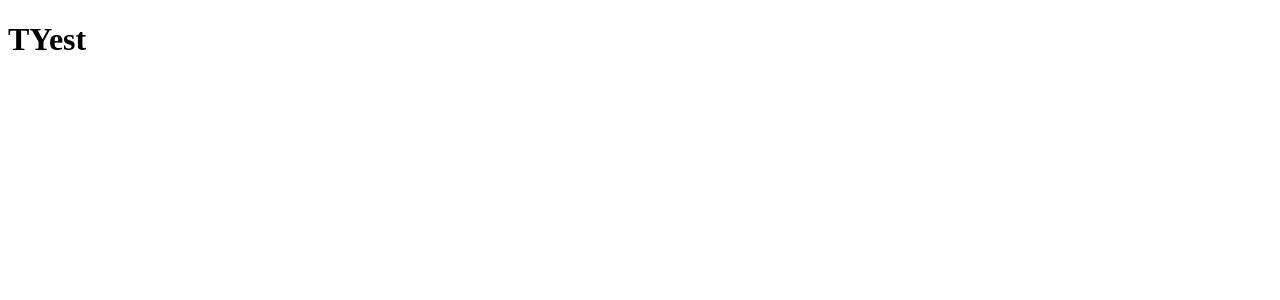
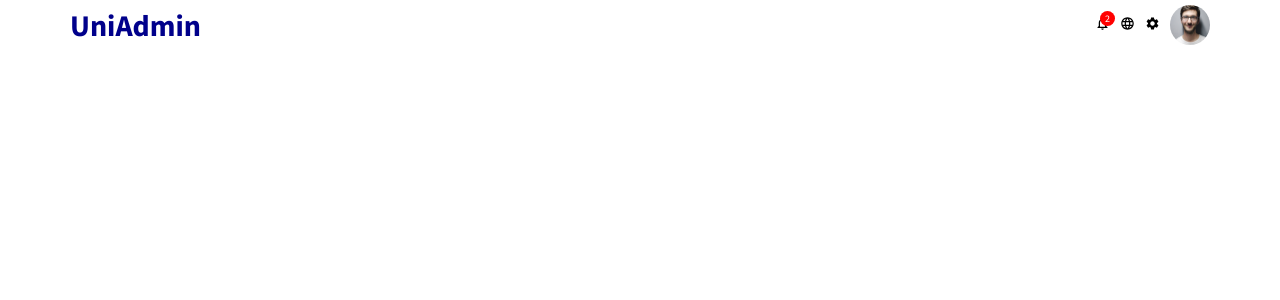
Before and after one commit to pmita/dashboard-react, a React (Create React App) app: page / in a window 1280 px wide. Shown: the top 300 px of the page. Built offline with nearby package versions, Linux system fonts and the light colour scheme.

Commit message:
fixed navigation bar added

```diff
--- a/package.json
+++ b/package.json
@@ -8,6 +8,7 @@
     "@testing-library/jest-dom": "^5.14.1",
     "@testing-library/react": "^11.2.7",
     "@testing-library/user-event": "^12.8.3",
+    "node-sass": "^6.0.1",
     "react": "^17.0.2",
     "react-dom": "^17.0.2",
     "react-router-dom": "^5.2.0",
--- a/public/index.html
+++ b/public/index.html
@@ -9,35 +9,15 @@
       name="description"
       content="Web site created using create-react-app"
     />
-    <link rel="apple-touch-icon" href="%PUBLIC_URL%/logo192.png" />
-    <!--
-      manifest.json provides metadata used when your web app is installed on a
-      user's mobile device or desktop. See https://developers.google.com/web/fundamentals/web-app-manifest/
-    -->
-    <link rel="manifest" href="%PUBLIC_URL%/manifest.json" />
-    <!--
-      Notice the use of %PUBLIC_URL% in the tags above.
-      It will be replaced with the URL of the `public` folder during the build.
-      Only files inside the `public` folder can be referenced from the HTML.
-
-      Unlike "/favicon.ico" or "favicon.ico", "%PUBLIC_URL%/favicon.ico" will
-      work correctly both with client-side routing and a non-root public URL.
-      Learn how to configure a non-root public URL by running `npm run build`.
-    -->
-    <title>React App</title>
+    <!--Google Fonts-->
+    <link rel="preconnect" href="https://fonts.googleapis.com">
+  <link rel="preconnect" href="https://fonts.gstatic.com" crossorigin>
+  <link href="https://fonts.googleapis.com/css2?family=Source+Sans+Pro:wght@300;400;600;700;900&display=swap" rel="stylesheet">
+    <title>Admin Dashboard</title>
   </head>
   <body>
     <noscript>You need to enable JavaScript to run this app.</noscript>
     <div id="root"></div>
-    <!--
-      This HTML file is a template.
-      If you open it directly in the browser, you will see an empty page.
 
-      You can add webfonts, meta tags, or analytics to this file.
-      The build step will place the bundled scripts into the <body> tag.
-
-      To begin the development, run `npm start` or `yarn start`.
-      To create a production bundle, use `npm run build` or `yarn build`.
-    -->
   </body>
 </html>
--- a/src/App.js
+++ b/src/App.js
@@ -1,9 +1,12 @@
-
+//importing our scss
+import './styles/App.scss';
+//importing components
+import Topbar from './components/Topbar';
 
 function App() {
   return (
     <div className="App">
-      <h1>TYest</h1>
+      <Topbar />
     </div>
   );
 }
--- /dev/null
+++ b/src/components/Topbar.jsx
@@ -0,0 +1,37 @@
+import React from 'react';
+//importing our Material UI icons
+import NotificationsNoneIcon from '@material-ui/icons/NotificationsNone';
+import LanguageIcon from '@material-ui/icons/Language';
+import SettingsIcon from '@material-ui/icons/Settings';
+//importing our assets
+import avatarImg from '../assets/images/avatar.jpg';
+
+
+export default function Topbar() {
+    return (
+        <div className="topbar">
+            <div className="topbarWrapper">
+                <div className="topLeft">
+                    <span className="logo">UniAdmin</span>
+                </div>
+                <div className="topRight">
+                    <div className="topbarIconContainer">
+                        <NotificationsNoneIcon />
+                        <span className="topIconBadge">2</span>
+                    </div>
+                    <div className="topbarIconContainer">
+                        <LanguageIcon />
+                    </div>
+                    <div className="topbarIconContainer">
+                        <SettingsIcon />
+                    </div>
+                    <img
+                        src={avatarImg}
+                        alt='user avatar icon'
+                        className="topAvatar"
+                    />
+                </div>
+            </div>
+        </div>
+    );
+}
--- /dev/null
+++ b/src/styles/App.scss
@@ -0,0 +1,13 @@
+//defining our mixins
+@mixin flex($direction, $justify, $align){
+    display: flex;
+    flex-direction: $direction;
+    justify-content: $justify;
+    align-items: $align;
+}
+
+//import our base css
+@import './base/global';
+
+//import our components' styling
+@import './components/Topbar';
--- /dev/null
+++ b/src/styles/base/_global.scss
@@ -0,0 +1,19 @@
+*{
+    margin: 0;
+    padding: 0;
+    box-sizing: border-box;
+    font-family: 'Source Sans Pro', sans-serif;
+}
+
+html{
+    font-size:62.5%;
+    line-height: 1.3;
+}
+
+li{
+    list-style-type: none;
+}
+
+a{
+    text-decoration: none;
+}
--- /dev/null
+++ b/src/styles/components/_Topbar.scss
@@ -0,0 +1,55 @@
+.topbar{
+    width: 100%;
+    height: 50px;
+    padding: 1rem 5rem;
+    background-color: white;
+    position: sticky;
+    top: 0;
+    z-index: 999;
+}
+
+.topbarWrapper{
+    height: 100%;
+    padding: 0px 20px;
+    @include flex(row, space-evenly, center);
+    .topLeft{
+        flex: 1 1 40rem;
+    }
+    .topRight{
+        flex: 1 1 40rem;
+        @include flex(row, flex-end, center);
+    }
+}
+
+.logo{
+    font-weight: bold;
+    font-size: 30px;
+    color: darkblue;
+    cursor: pointer;
+}
+
+//styling our notifications bell
+.topbarIconContainer{
+    position: relative;
+    margin-right: 1rem;
+    .topIconBadge{
+        position: absolute;
+        height: 15px;
+        width: 15px;
+        top: -5px;
+        right: -5px;
+        @include flex(row, center, center);
+        background-color: red;
+        color: white;
+        border-radius: 50%;
+
+    }
+}
+
+.topAvatar{
+    width: 40px;
+    height: 40px;
+    border-radius: 50%;
+    cursor: pointer;
+    object-fit: cover;
+}
```
Also changed, not shown: src/assets/images/avatar.jpg (added), 1 other file (tests, documents, lock files or other folders).
